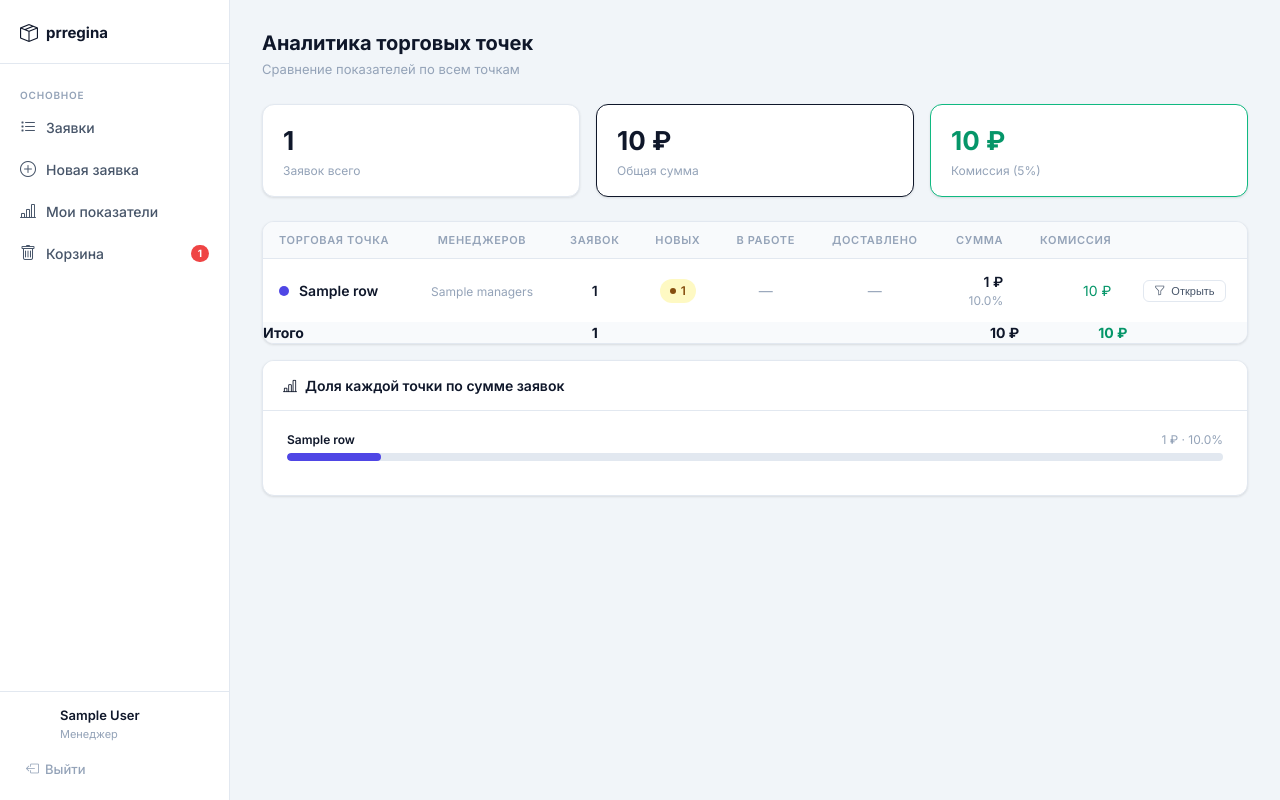
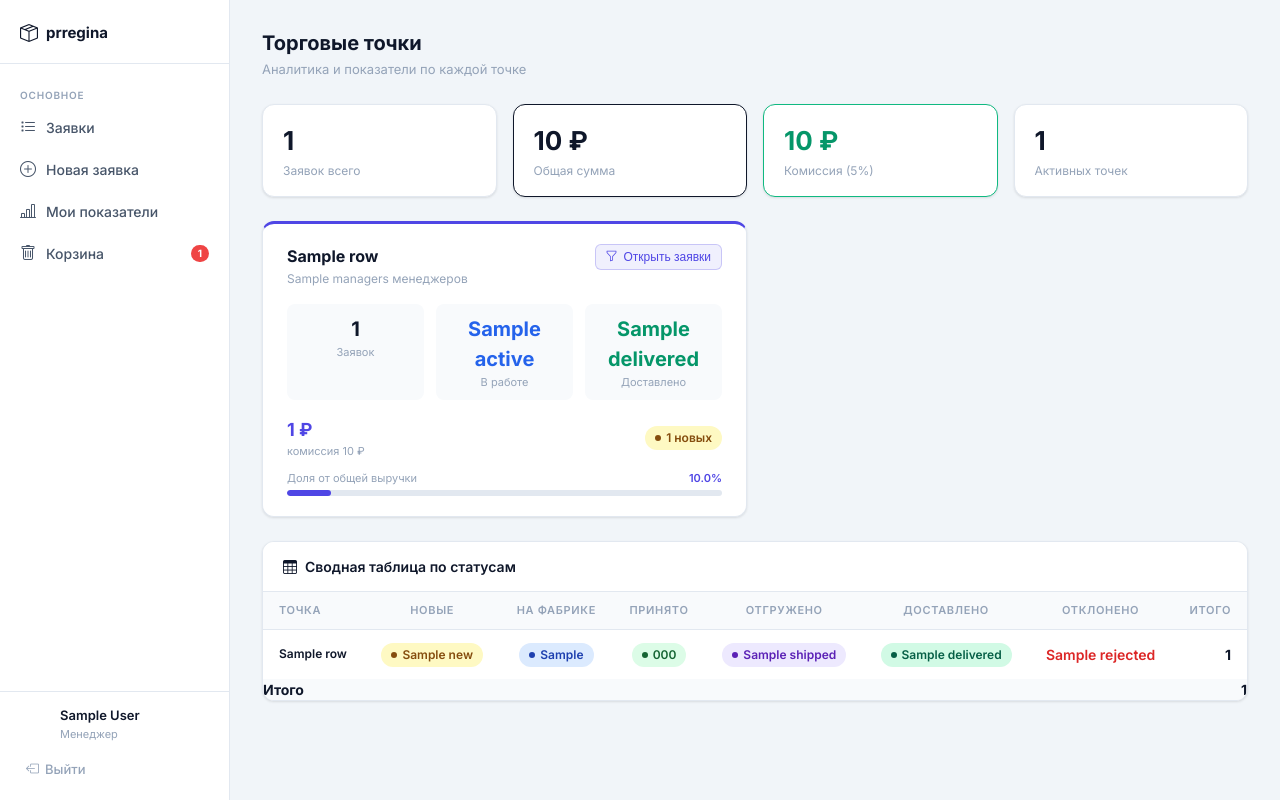
Before and after one commit to rassulovrinat-spec/Allah1989, a FastAPI app: template templates/locations.html in a window 1280 px wide. Run offline with FastAPI, Linux system fonts and the light colour scheme; the template is opened without the code that fills it: most values are stand-ins (such as "Sample title", 1, 10 or a date in 2020); parts of the project's set-up code (start-up, migrations or seed data) failed here and were passed over.

Commit message:
Торговые точки: карточки, исправлена кнопка Открыть, сводная таблица по статусам
Co-Authored-By: Claude Sonnet 4.6 <noreply@anthropic.com>

```diff
--- a/app/server.py
+++ b/app/server.py
@@ -216,12 +216,12 @@ def login(request: Request, username: str = Form(...), password: str = Form(...)
 
 @app.post("/set-location")
 def set_location(request: Request, location: str = Form(default=""),
+                 redirect_to: str = Form(default="/orders"),
                  db: Session = Depends(get_db)):
     user = get_user(request, db)
     if not user or user.role != "admin":
         return RedirectResponse("/orders", 303)
-    referer = request.headers.get("referer", "/orders")
-    resp = RedirectResponse(referer, 303)
+    resp = RedirectResponse(redirect_to, 303)
     if location:
         resp.set_cookie("selected_location", location, httponly=True, max_age=86400 * 30)
     else:
--- a/templates/locations.html
+++ b/templates/locations.html
@@ -1,16 +1,25 @@
 {% extends "base.html" %}
 {% set active_page = 'locations' %}
-{% block title %}Аналитика точек{% endblock %}
+{% block title %}Торговые точки{% endblock %}
 
 {% block content %}
 <div class="page-header">
     <div>
-        <div class="page-title">Аналитика торговых точек</div>
-        <div class="page-subtitle">Сравнение показателей по всем точкам</div>
+        <div class="page-title">Торговые точки</div>
+        <div class="page-subtitle">Аналитика и показатели по каждой точке</div>
     </div>
+    {% if selected_location %}
+    <form method="post" action="/set-location">
+        <input type="hidden" name="location" value="">
+        <input type="hidden" name="redirect_to" value="/locations">
+        <button type="submit" class="btn btn-outline btn-sm">
+            <i class="bi bi-x-circle"></i>Показать все точки
+        </button>
+    </form>
+    {% endif %}
 </div>
 
-<!-- Карточки-итог -->
+<!-- Итоговые карточки -->
 <div class="stats" style="margin-bottom:24px">
     <div class="stat-card">
         <div class="stat-value">{{ grand_count }}</div>
@@ -24,115 +33,144 @@
         <div class="stat-value" style="color:#059669">{{ grand_commission | rub }}</div>
         <div class="stat-label">Комиссия (5%)</div>
     </div>
+    <div class="stat-card">
+        <div class="stat-value">{{ rows | length }}</div>
+        <div class="stat-label">Активных точек</div>
+    </div>
 </div>
 
-<!-- Таблица по точкам -->
+<!-- Карточки точек -->
+{% set colors = ['#4F46E5','#10B981','#F59E0B','#EF4444'] %}
+<div style="display:grid;grid-template-columns:repeat(2,1fr);gap:16px;margin-bottom:24px">
+    {% for r in rows %}
+    {% set color = colors[loop.index0 % 4] %}
+    {% set pct = ((r.total_sum / grand_sum * 100) | round(1)) if grand_sum > 0 else 0 %}
+    <div class="card" style="border-top:3px solid {{ color }};margin-bottom:0">
+        <div class="card-body" style="padding:20px 24px">
+            <!-- Заголовок -->
+            <div style="display:flex;align-items:flex-start;justify-content:space-between;margin-bottom:16px">
+                <div>
+                    <div style="font-size:16px;font-weight:700;color:var(--text1)">{{ r.name }}</div>
+                    <div style="font-size:12px;color:var(--text3);margin-top:2px">
+                        {{ r.managers }} менеджер{{ 'а' if r.managers in [2,3,4] else ('ов' if r.managers not in [1] else '') }}
+                    </div>
+                </div>
+                <form method="post" action="/set-location" style="margin:0">
+                    <input type="hidden" name="location" value="{{ r.key }}">
+                    <input type="hidden" name="redirect_to" value="/orders">
+                    <button type="submit" class="btn btn-sm" style="background:{{ color }}15;color:{{ color }};border:1px solid {{ color }}40;font-size:12px">
+                        <i class="bi bi-funnel"></i>Открыть заявки
+                    </button>
+                </form>
+            </div>
+
+            <!-- Ключевые цифры -->
+            <div style="display:grid;grid-template-columns:repeat(3,1fr);gap:12px;margin-bottom:16px">
+                <div style="text-align:center;background:var(--surface2);border-radius:8px;padding:10px 8px">
+                    <div style="font-size:20px;font-weight:700;color:var(--text1)">{{ r.total_count }}</div>
+                    <div style="font-size:11px;color:var(--text3)">Заявок</div>
+                </div>
+                <div style="text-align:center;background:var(--surface2);border-radius:8px;padding:10px 8px">
+                    <div style="font-size:20px;font-weight:700;color:#2563EB">{{ r.active }}</div>
+                    <div style="font-size:11px;color:var(--text3)">В работе</div>
+                </div>
+                <div style="text-align:center;background:var(--surface2);border-radius:8px;padding:10px 8px">
+                    <div style="font-size:20px;font-weight:700;color:#059669">{{ r.delivered }}</div>
+                    <div style="font-size:11px;color:var(--text3)">Доставлено</div>
+                </div>
+            </div>
+
+            <!-- Сумма и комиссия -->
+            <div style="display:flex;justify-content:space-between;align-items:center;margin-bottom:10px">
+                <div>
+                    <div style="font-size:18px;font-weight:700;color:{{ color }}">{{ r.total_sum | rub }}</div>
+                    <div style="font-size:11px;color:var(--text3)">комиссия {{ r.commission | rub }}</div>
+                </div>
+                {% if r.new_count > 0 %}
+                <span class="badge badge-new">{{ r.new_count }} новых</span>
+                {% endif %}
+            </div>
+
+            <!-- Прогресс-бар доли -->
+            {% if grand_sum > 0 %}
+            <div>
+                <div style="display:flex;justify-content:space-between;margin-bottom:4px">
+                    <span style="font-size:11px;color:var(--text3)">Доля от общей выручки</span>
+                    <span style="font-size:11px;font-weight:600;color:{{ color }}">{{ pct }}%</span>
+                </div>
+                <div style="height:6px;background:var(--border);border-radius:3px;overflow:hidden">
+                    <div style="height:100%;width:{{ pct }}%;background:{{ color }};border-radius:3px;transition:width .4s ease"></div>
+                </div>
+            </div>
+            {% endif %}
+        </div>
+    </div>
+    {% endfor %}
+</div>
+
+<!-- Сводная таблица -->
 <div class="card">
+    <div class="card-header"><i class="bi bi-table"></i>Сводная таблица по статусам</div>
     <div class="table-wrap">
         <table>
             <thead>
                 <tr>
-                    <th>Торговая точка</th>
-                    <th style="text-align:center">Менеджеров</th>
-                    <th style="text-align:center">Заявок</th>
-                    <th style="text-align:center">Новых</th>
-                    <th style="text-align:center">В работе</th>
+                    <th>Точка</th>
+                    <th style="text-align:center">Новые</th>
+                    <th style="text-align:center">На фабрике</th>
+                    <th style="text-align:center">Принято</th>
+                    <th style="text-align:center">Отгружено</th>
                     <th style="text-align:center">Доставлено</th>
-                    <th style="text-align:right">Сумма</th>
-                    <th style="text-align:right">Комиссия</th>
-                    <th></th>
+                    <th style="text-align:center">Отклонено</th>
+                    <th style="text-align:right">Итого</th>
                 </tr>
             </thead>
             <tbody>
                 {% for r in rows %}
-                {% set pct = ((r.total_sum / grand_sum * 100) | round(1)) if grand_sum > 0 else 0 %}
                 <tr>
-                    <td>
-                        <div style="display:flex;align-items:center;gap:10px">
-                            <div style="width:10px;height:10px;border-radius:50%;background:{% if loop.index==1 %}#4F46E5{% elif loop.index==2 %}#10B981{% elif loop.index==3 %}#F59E0B{% else %}#EF4444{% endif %};flex-shrink:0"></div>
-                            <span class="fw-600">{{ r.name }}</span>
-                        </div>
+                    <td class="fw-600 text-sm">{{ r.name }}</td>
+                    <td style="text-align:center">
+                        {% if r.by_status.new %}
+                        <span class="badge badge-new">{{ r.by_status.new }}</span>
+                        {% else %}<span class="text-muted">—</span>{% endif %}
                     </td>
                     <td style="text-align:center">
-                        <span class="text-muted text-sm">{{ r.managers }}</span>
+                        {% if r.by_status.sent_to_factory %}
+                        <span class="badge badge-sent">{{ r.by_status.sent_to_factory }}</span>
+                        {% else %}<span class="text-muted">—</span>{% endif %}
                     </td>
                     <td style="text-align:center">
-                        <span class="fw-600">{{ r.total_count }}</span>
+                        {% if r.by_status.accepted %}
+                        <span class="badge badge-accepted">{{ r.by_status.accepted }}</span>
+                        {% else %}<span class="text-muted">—</span>{% endif %}
                     </td>
                     <td style="text-align:center">
-                        {% if r.new_count > 0 %}
-                        <span class="badge badge-new">{{ r.new_count }}</span>
-                        {% else %}
-                        <span class="text-muted">—</span>
-                        {% endif %}
+                        {% if r.by_status.shipped %}
+                        <span class="badge badge-shipped">{{ r.by_status.shipped }}</span>
+                        {% else %}<span class="text-muted">—</span>{% endif %}
                     </td>
                     <td style="text-align:center">
-                        {% if r.active > 0 %}
-                        <span style="color:#2563EB;font-weight:600">{{ r.active }}</span>
-                        {% else %}
-                        <span class="text-muted">—</span>
-                        {% endif %}
+                        {% if r.by_status.delivered %}
+                        <span class="badge badge-delivered">{{ r.by_status.delivered }}</span>
+                        {% else %}<span class="text-muted">—</span>{% endif %}
                     </td>
                     <td style="text-align:center">
-                        {% if r.delivered > 0 %}
-                        <span style="color:#059669;font-weight:600">{{ r.delivered }}</span>
-                        {% else %}
-                        <span class="text-muted">—</span>
-                        {% endif %}
+                        {% if r.by_status.rejected %}
+                        <span style="color:#DC2626;font-weight:600">{{ r.by_status.rejected }}</span>
+                        {% else %}<span class="text-muted">—</span>{% endif %}
                     </td>
-                    <td style="text-align:right">
-                        <span class="fw-600">{{ r.total_sum | rub }}</span>
-                        {% if pct > 0 %}
-                        <div class="text-muted text-sm">{{ pct }}%</div>
-                        {% endif %}
-                    </td>
-                    <td style="text-align:right">
-                        <span style="color:#059669">{{ r.commission | rub }}</span>
-                    </td>
-                    <td>
-                        <form method="post" action="/set-location" style="margin:0">
-                            <input type="hidden" name="location" value="{{ r.key }}">
-                            <button type="submit" class="btn btn-outline btn-sm"
-                                    style="font-size:11px;padding:4px 10px">
-                                <i class="bi bi-funnel"></i>Открыть
-                            </button>
-                        </form>
-                    </td>
+                    <td style="text-align:right;font-weight:700">{{ r.total_count }}</td>
                 </tr>
                 {% endfor %}
             </tbody>
             <tfoot>
                 <tr style="background:var(--surface2);font-weight:700">
-                    <td colspan="2">Итого</td>
-                    <td style="text-align:center">{{ grand_count }}</td>
-                    <td colspan="3"></td>
-                    <td style="text-align:right">{{ grand_sum | rub }}</td>
-                    <td style="text-align:right;color:#059669">{{ grand_commission | rub }}</td>
-                    <td></td>
+                    <td>Итого</td>
+                    <td colspan="6"></td>
+                    <td style="text-align:right">{{ grand_count }}</td>
                 </tr>
             </tfoot>
         </table>
     </div>
 </div>
-
-<!-- Мини-диаграмма доли каждой точки -->
-{% if grand_sum > 0 %}
-<div class="card" style="margin-top:16px">
-    <div class="card-header"><i class="bi bi-bar-chart-line"></i>Доля каждой точки по сумме заявок</div>
-    <div class="card-body" style="padding:20px 24px">
-        {% for r in rows %}
-        {% set pct = ((r.total_sum / grand_sum * 100) | round(1)) if grand_sum > 0 else 0 %}
-        <div style="margin-bottom:14px">
-            <div style="display:flex;justify-content:space-between;align-items:center;margin-bottom:4px">
-                <span class="text-sm fw-600">{{ r.name }}</span>
-                <span class="text-sm text-muted">{{ r.total_sum | rub }} · {{ pct }}%</span>
-            </div>
-            <div style="height:8px;background:var(--border);border-radius:4px;overflow:hidden">
-                <div style="height:100%;width:{{ pct }}%;background:{% if loop.index==1 %}#4F46E5{% elif loop.index==2 %}#10B981{% elif loop.index==3 %}#F59E0B{% else %}#EF4444{% endif %};border-radius:4px;transition:width 0.4s ease"></div>
-            </div>
-        </div>
-        {% endfor %}
-    </div>
-</div>
-{% endif %}
 {% endblock %}
```
